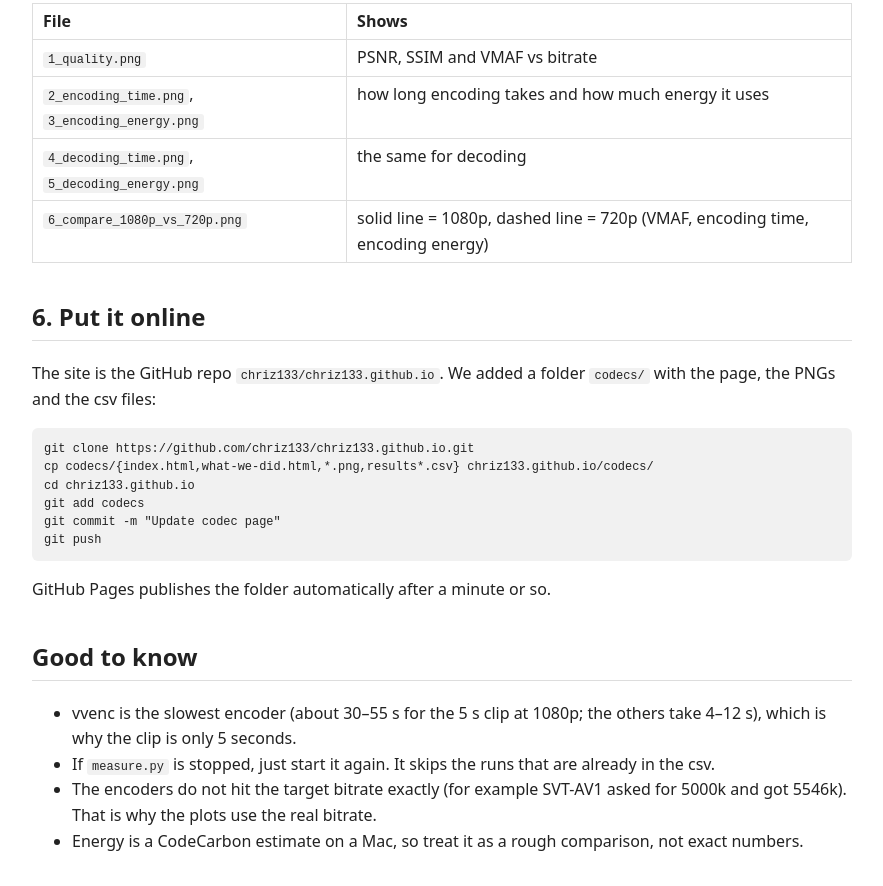
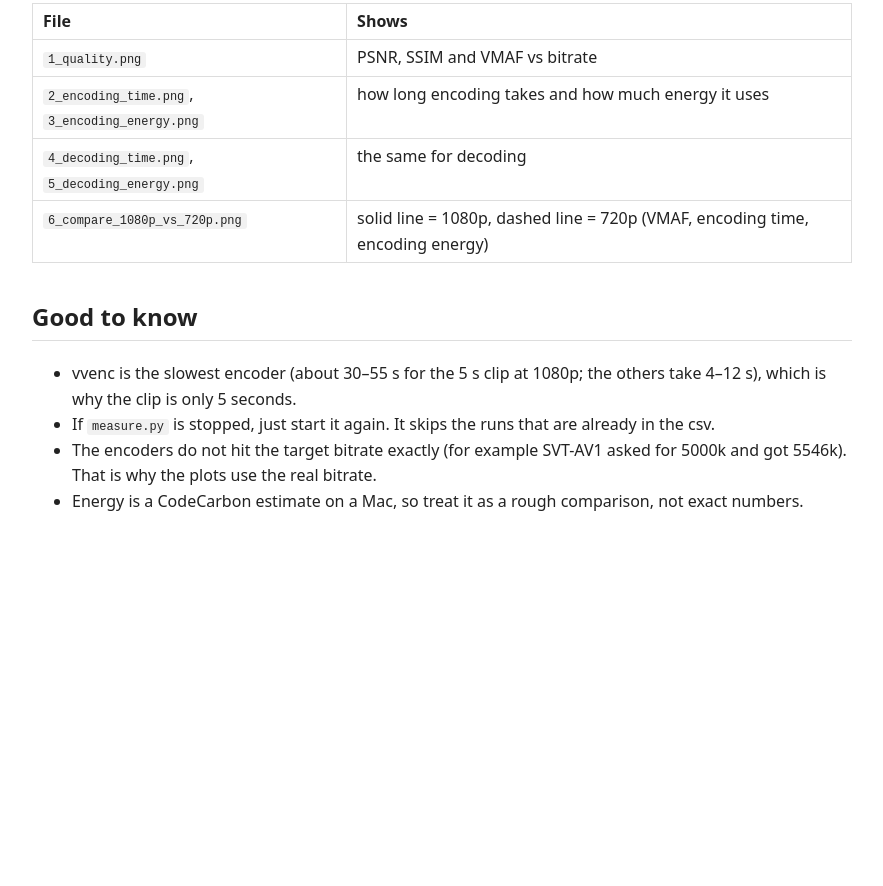
Before and after one commit to chriz133/chriz133.github.io, a plain HTML site: page codecs/what-we-did.html in a window 1280 px wide. Shown: the part 3121-4007 px from the top of the page, without its empty margins (198-1081 px from the left). After the commit the page ends 3668 px from the top, so only its background shows below. Drawn offline with Linux system fonts and the light colour scheme.

Commit message:
Remove 'Put it online' section
Co-Authored-By: Claude Sonnet 5.5 <noreply@anthropic.com>

```diff
--- a/codecs/what-we-did.html
+++ b/codecs/what-we-did.html
@@ -135,16 +135,6 @@ vvdecapp -b out.266 -o /dev/null             # the same for VVC</code></pre>
 <tr><td><code>6_compare_1080p_vs_720p.png</code></td><td>solid line = 1080p, dashed line = 720p (VMAF, encoding time, encoding energy)</td></tr>
 </table>
 
-<h2>6. Put it online</h2>
-<p>The site is the GitHub repo <code>chriz133/chriz133.github.io</code>. We added a folder <code>codecs/</code> with the page, the PNGs and the csv files:</p>
-<pre><code>git clone https://github.com/chriz133/chriz133.github.io.git
-cp codecs/{index.html,what-we-did.html,*.png,results*.csv} chriz133.github.io/codecs/
-cd chriz133.github.io
-git add codecs
-git commit -m "Update codec page"
-git push</code></pre>
-<p>GitHub Pages publishes the folder automatically after a minute or so.</p>
-
 <h2>Good to know</h2>
 <ul>
   <li>vvenc is the slowest encoder (about 30&ndash;55 s for the 5 s clip at 1080p; the others take 4&ndash;12 s), which is why the clip is only 5 seconds.</li>
```
